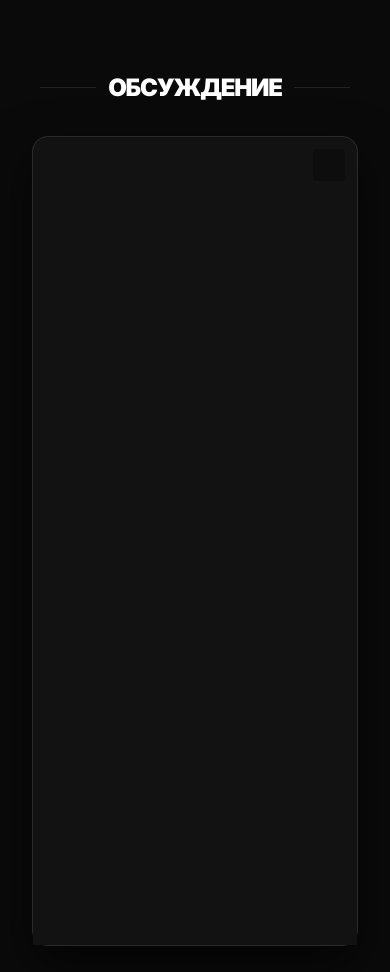
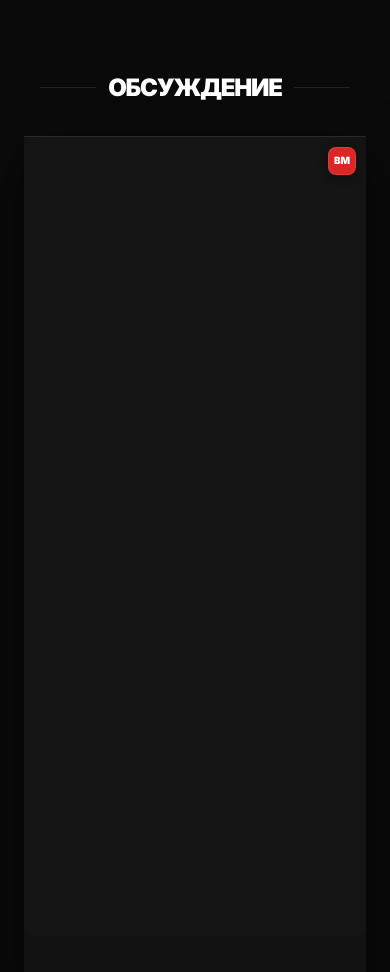
Before and after one commit to VMRcompany/vovamaniya, a plain HTML site: page index.html in a window 390 px wide. Shown: the part 3780-4752 px from the top of the page. Drawn offline with nearby package versions, Linux system fonts and the light colour scheme.

Commit message:
Update styles for VK Widget and mobile layout
Adjusted styles for mobile responsiveness and dark mode.

```diff
--- a/index.html
+++ b/index.html
@@ -79,21 +79,24 @@
             box-shadow: 0 20px 50px rgba(0,0,0,0.6);
             min-height: 600px;
             z-index: 10;
+            overflow: hidden; /* Важно для скругления углов */
         }
         @media (max-width: 640px) {
             .vk-wrapper {
-                padding: 4px;
+                padding: 0; /* Убираем внутренние отступы на мобилках */
                 margin-bottom: 3rem;
-                min-height: 800px;
-                border-radius: 1rem;
-                width: calc(100% + 16px);
-                margin-left: -8px;
+                min-height: 850px;
+                border-radius: 0; /* На мобилках лучше без скругления по бокам, если на весь экран */
+                width: calc(100% + 32px); /* Полный вылет за границы контейнера */
+                margin-left: -16px;
+                border-left: none;
+                border-right: none;
             }
         }
-        /* Dark mode for VK Widget - refined */
+        /* Dark mode for VK Widget - adjusted to make button RED without inverting images */
         #vk_comments {
-            filter: invert(0.92) hue-rotate(180deg) brightness(1.1) contrast(1.1);
-            background: transparent !important;
+            filter: hue-rotate(145deg) saturate(1.8) brightness(1.1);
+            background: #121212 !important;
             border-radius: 12px;
             overflow: hidden;
         }
@@ -114,21 +117,31 @@
             top: 0;
             right: 0;
             width: 100%;
-            height: 55px; /* Covers the entire header interaction area */
+            height: 55px;
             z-index: 100;
             cursor: default;
             background: transparent;
-            pointer-events: auto; /* Blocks clicks to the iframe below */
+            pointer-events: auto;
         }
         .vk-logo-cover {
             position: absolute;
-            top: 15px;
-            right: 15px;
-            width: 35px;
-            height: 35px;
-            background: #0d0d0d; /* Matches the inverted header color */
+            top: 12px;
+            right: 12px;
+            width: 34px; /* Чуть увеличил для надежности */
+            height: 34px;
+            background: #dc2626; /* Наш красный цвет */
             z-index: 101;
-            border-radius: 4px;
+            border-radius: 8px;
+            display: flex;
+            align-items: center;
+            justify-content: center;
+            font-weight: 900;
+            font-size: 13px;
+            color: white;
+            box-shadow: 0 2px 10px rgba(0,0,0,0.3);
+            pointer-events: none; /* Клик ловит щит под ним */
+            user-select: none;
+            border: 1px solid rgba(255,255,255,0.1);
         }
         .vk-shield-bottom {
             position: absolute;
@@ -146,10 +159,11 @@
                 height: 50px;
             }
             .vk-logo-cover {
-                top: 12px;
-                right: 12px;
-                width: 32px;
-                height: 32px;
+                top: 10px;
+                right: 10px;
+                width: 28px;
+                height: 28px;
+                font-size: 10px;
             }
         }
     </style>
@@ -325,7 +339,8 @@
                                 norealtime: 0,
                                 height: 0, // Авто-высота
                                 width: "auto", // Авто-ширина
-                                pageUrl: window.location.href.split('?')[0].split('#')[0] // Чистый URL без параметров
+                                pageUrl: window.location.href.split('?')[0].split('#')[0], // Чистый URL без параметров
+                                dark: 1 // Включаем официальную темную тему
                             });
                         } catch (e) {
                             console.error("VK Widget Error:", e);
@@ -591,7 +606,7 @@
                             </div>
                             <div className="vk-wrapper">
                                 <div className="vk-shield-top">
-                                    <div className="vk-logo-cover"></div>
+                                    <div className="vk-logo-cover">ВМ</div>
                                 </div>
                                 <div id="vk_comments"></div>
                                 <div className="vk-shield-bottom"></div>
```
